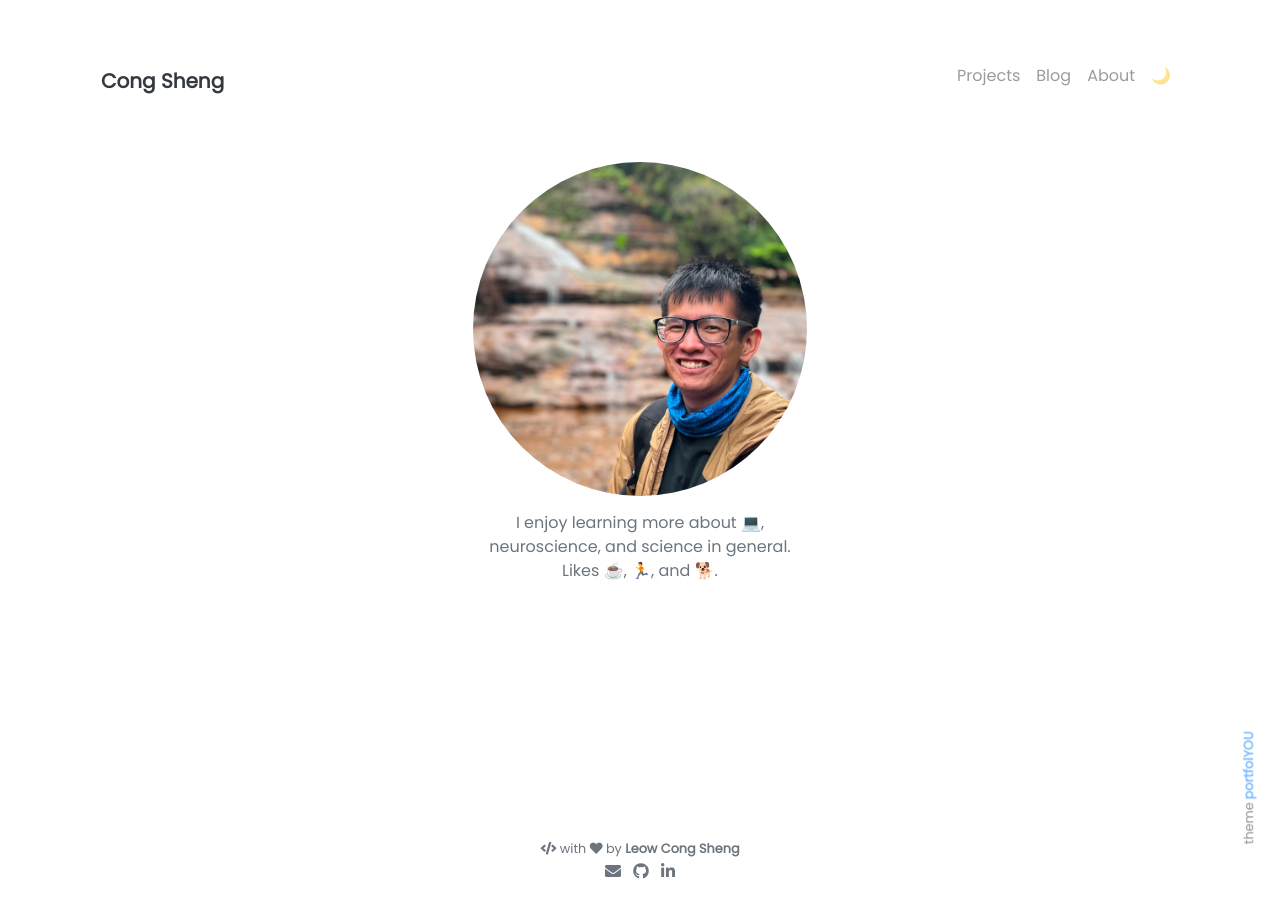
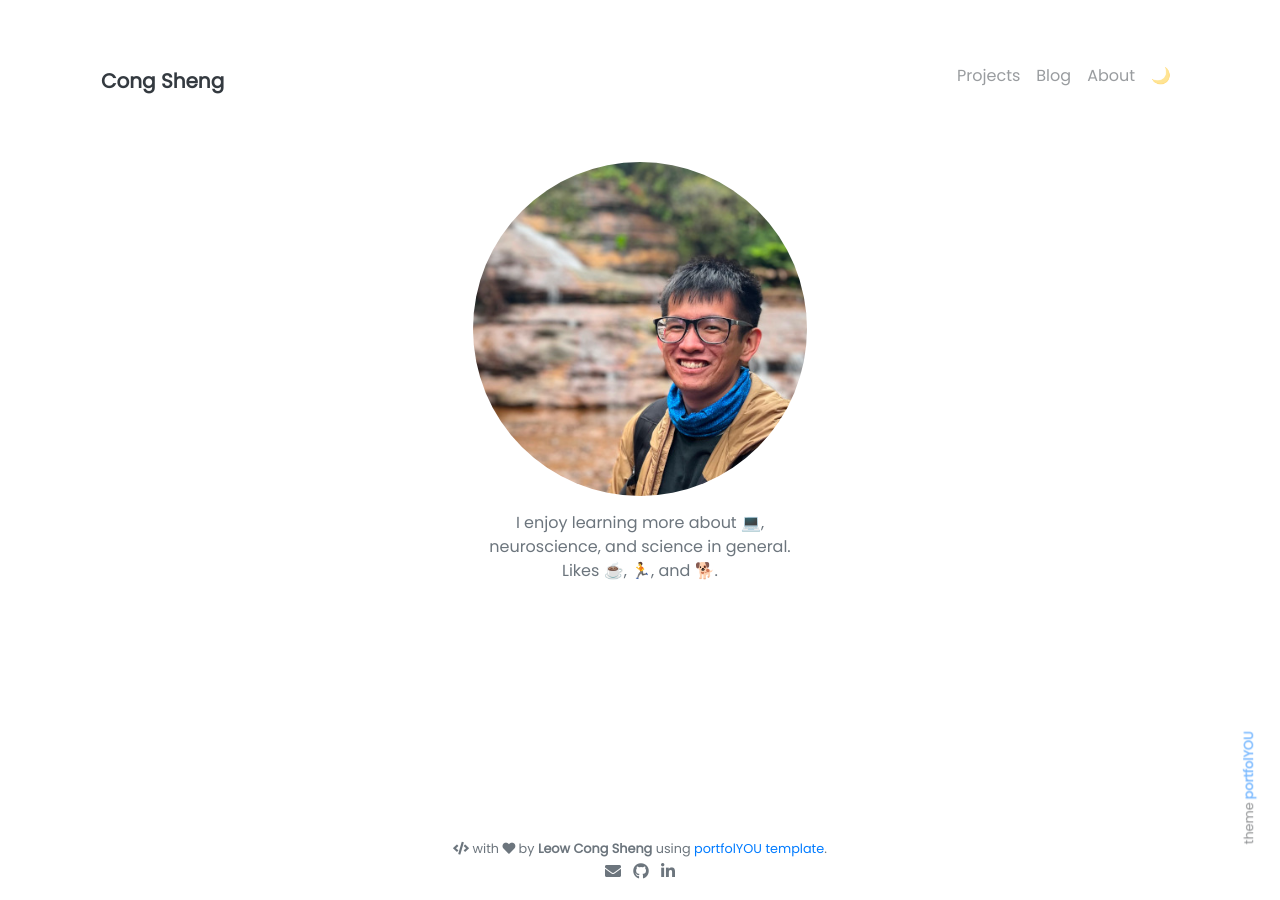
Before and after one commit to CongSheng/CongSheng.github.io, a Jekyll site: the page built from pages/index.md, in a window 1280 px wide. Built offline with Jekyll 4.4.1, drawn with Linux system fonts in a browser that asks for light colours; nearby versions of some CDN libraries; emoji names are drawn with the system emoji font.

Commit message:
Edited footer

```diff
--- a/_includes/footer.html
+++ b/_includes/footer.html
@@ -2,7 +2,8 @@
 
   <small class="text-muted mb-2">
     <i class="fas fa-code"></i> with <i class="fas fa-heart"></i>
-    by <strong>{{ site.author.name }}</strong>
+    by <strong>{{ site.author.name }}</strong> using
+    <a href="https://github.com/YoussefRaafatNasry/portfolYOU">portfolYOU template</a>.
   </small>
 
   {% include social.html %}
```
